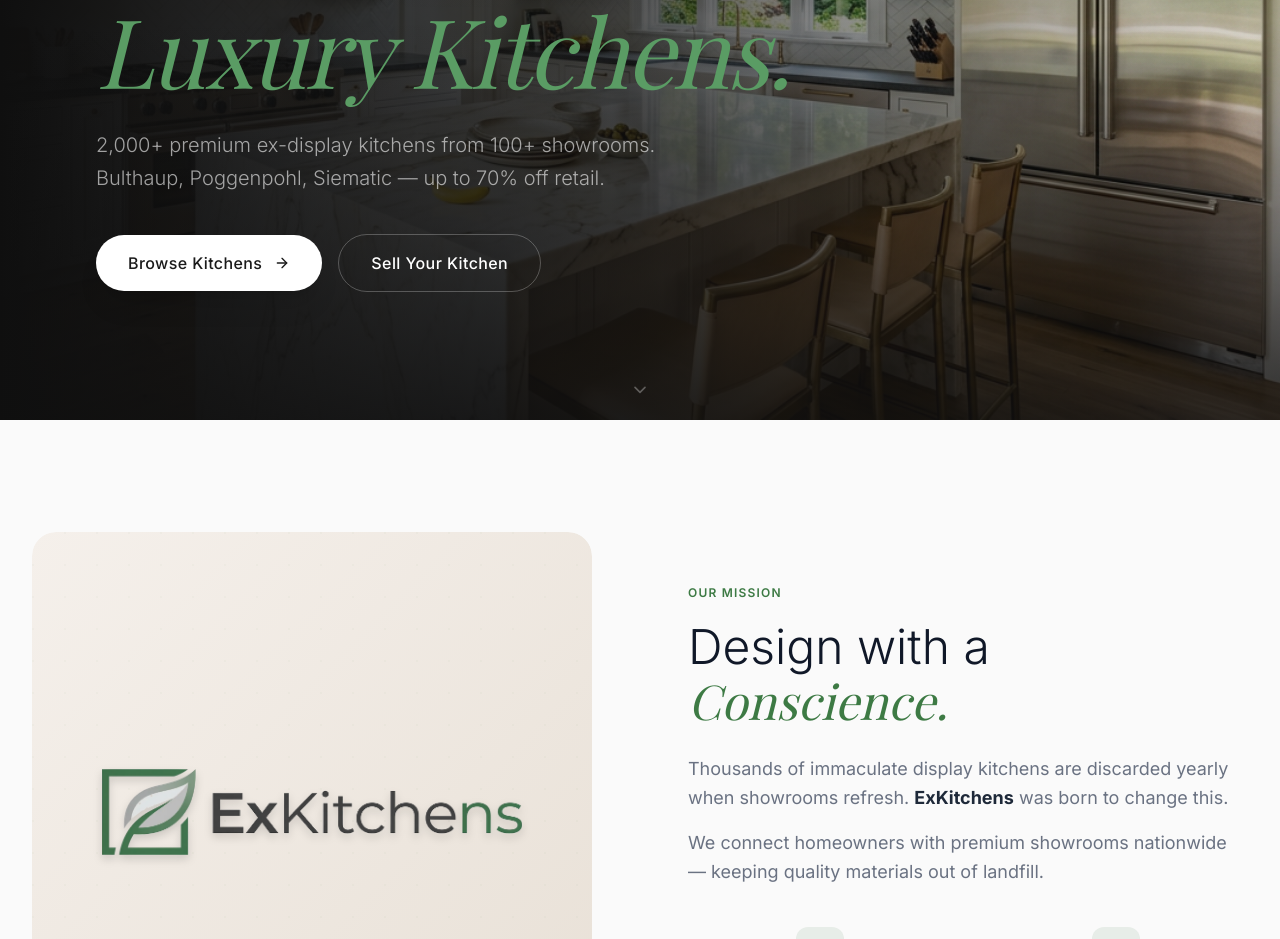
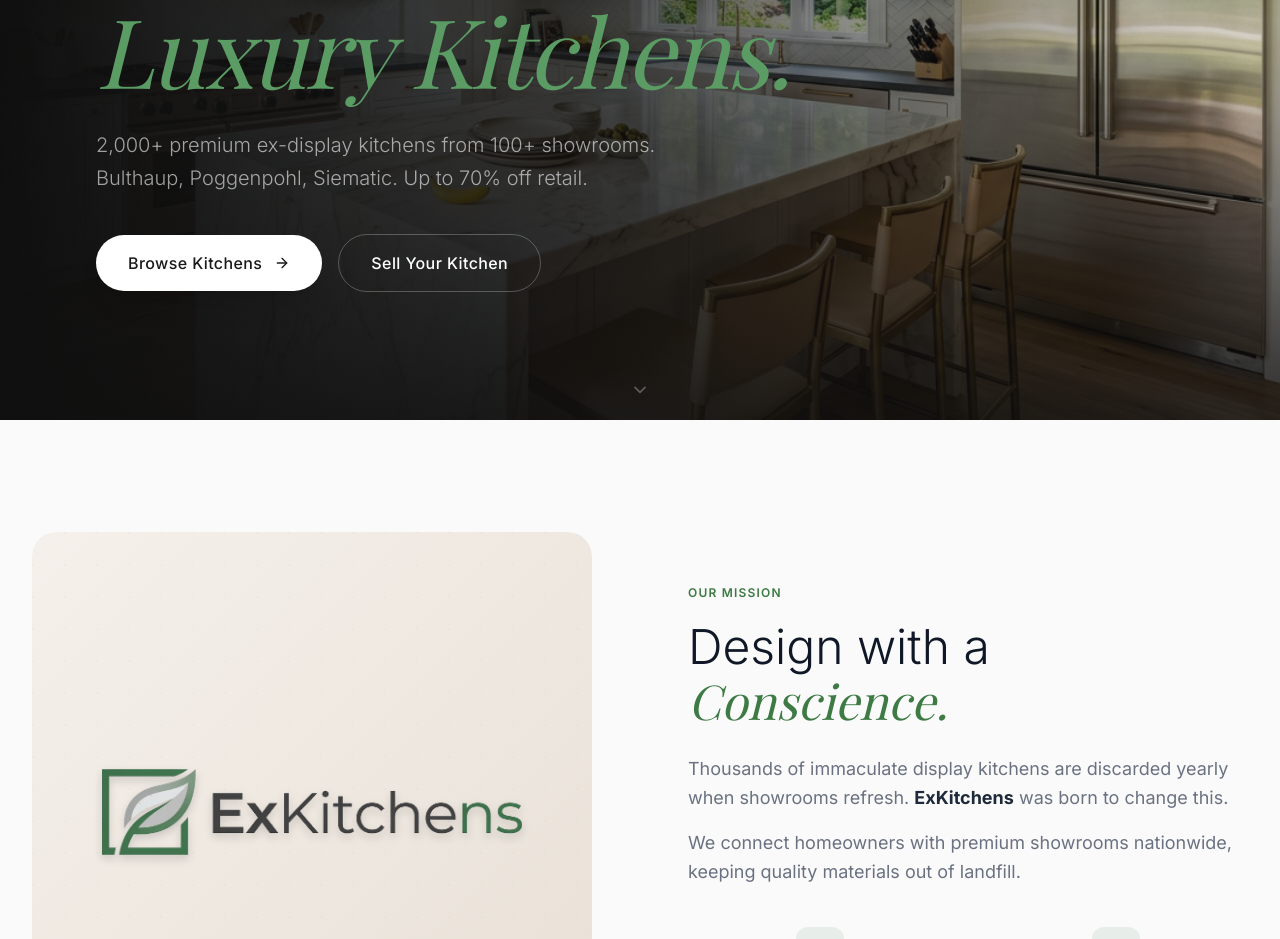
Before and after one commit to Srikarsmile/exkitchens, a Next.js app: page / in a window 1280 px wide. Shown: the part 380-1319 px from the top of the page. Built offline with nearby package versions, Linux system fonts and the light colour scheme; a web font is replaced by a local one.

Commit message:
fix: remove em dashes across the website

```diff
--- a/app/components/HeroSection.tsx
+++ b/app/components/HeroSection.tsx
@@ -62,7 +62,7 @@
         className="absolute inset-0 z-0"
       />
 
-      {/* Hero Content — bottom-aligned for editorial feel */}
+      {/* Hero Content - bottom-aligned for editorial feel */}
       <motion.div
         style={{ y: textY, opacity: textOpacity }}
         className="relative z-10 px-8 md:px-16 lg:px-24 pb-24 md:pb-32 max-w-5xl"
@@ -98,7 +98,7 @@
         >
           2,000+ premium ex-display kitchens from 100+ showrooms.
           <br className="hidden md:block" />
-          Bulthaup, Poggenpohl, Siematic — up to 70% off retail.
+          Bulthaup, Poggenpohl, Siematic. Up to 70% off retail.
         </motion.p>
 
         <motion.div
--- a/app/components/HomePage.tsx
+++ b/app/components/HomePage.tsx
@@ -12,7 +12,7 @@
 import Footer from "./Footer";
 import BackToTop from "./BackToTop";
 
-// Spline community scene URLs — swap with custom kitchen scenes from spline.design/community
+// Spline community scene URLs - swap with custom kitchen scenes from spline.design/community
 // Set to null to use beautiful image fallbacks (recommended until you have kitchen-themed 3D scenes)
 const SPLINE_SCENES = {
   hero: null as string | null,
--- a/app/components/MissionSection.tsx
+++ b/app/components/MissionSection.tsx
@@ -74,7 +74,7 @@
             change this.
           </p>
           <p className="text-gray-500 text-lg leading-relaxed mb-10">
-            We connect homeowners with premium showrooms nationwide — keeping
+            We connect homeowners with premium showrooms nationwide, keeping
             quality materials out of landfill.
           </p>
 
```
